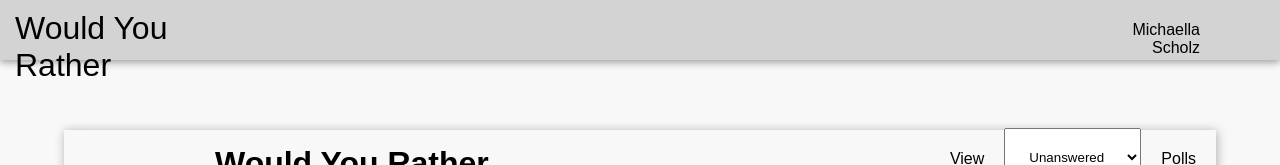
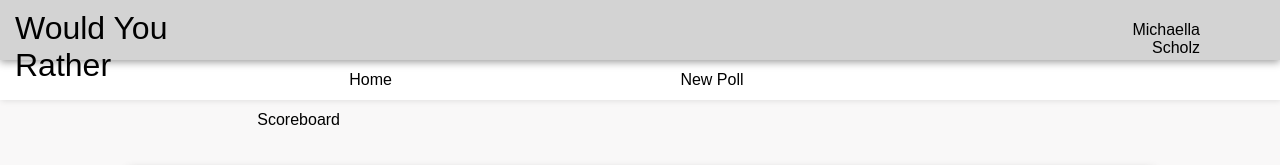
Before and after one commit to mattrobertson14/would-you-rather, a React app in the folder frontend/: page / in a window 1280 px wide. Both pictures are taken after a click on the element "Michaella Scholz". Shown: the top 165 px of the page. Built offline with nearby package versions, Linux system fonts and the light colour scheme; a web font is replaced by a local one.

Commit message:
added navbar and app navigation

```diff
--- a/frontend/src/components/App/App.js
+++ b/frontend/src/components/App/App.js
@@ -1,7 +1,7 @@
 import React, { Component } from 'react';
 import './App.css';
 import { connect } from 'react-redux';
-import { Header, Body, Login } from '../'
+import { Header, Navbar, Body, Login } from '../'
 
 class App extends Component {
 
@@ -10,7 +10,10 @@ class App extends Component {
       <div className="App">
         <Header />
         { this.props.user?
-          <Body />
+          <span>
+            <Navbar />
+            <Body />
+          </span>
           :
           <Login />
         }
--- a/frontend/src/components/Body/Body.css
+++ b/frontend/src/components/Body/Body.css
@@ -1,6 +1,7 @@
 .Body {
   position: relative;
-  width: 90%;
+  background-color: white;
+  width: 80%;
   top: 70px;
   padding: 0px;
   margin: 0px auto;
--- a/frontend/src/components/Header/Header.css
+++ b/frontend/src/components/Header/Header.css
@@ -6,6 +6,7 @@
   margin: 0px;
   background-color: lightgrey;
   box-shadow: 0px 2px 8px rgba(0,0,0,.4);
+  z-index: 200;
 }
 
 .HeaderTitle {
--- /dev/null
+++ b/frontend/src/components/Navbar/Navbar.css
@@ -0,0 +1,29 @@
+.Navbar {
+  position: relative;
+  height: 40px;
+  width: 100%;
+  background-color: white;
+  z-index: 0;
+  box-shadow: 1px 1px 6px rgba(0,0,0,.1);
+}
+
+.Navbar .options {
+  position: relative;
+  width: 80%;
+  height: 100%;
+  margin: 0px auto;
+}
+
+.Navbar .options a {
+  position: relative;
+  display: inline-block;
+  width: 33.33%;
+  text-align: center;
+  text-decoration: none;
+  color: black;
+  padding: 11px 0px;
+}
+
+.Navbar .options a:hover {
+  background-color: rgba(0,0,0,.1);
+}
--- /dev/null
+++ b/frontend/src/components/Navbar/Navbar.js
@@ -0,0 +1,21 @@
+import React from 'react';
+import './Navbar.css';
+//import propTypes from 'prop-types';
+import { Link } from 'react-router-dom';
+
+const Navbar = () => {
+
+  return (
+    <div className="Navbar">
+      <div className='options'>
+        <Link to='/'>Home</Link>
+        <Link to='/new-poll'>New Poll</Link>
+        <Link to='/scoreboard'>Scoreboard</Link>
+      </div>
+    </div>
+  )
+}
+
+//Navbar.propTypes = {}
+
+export default Navbar;
--- a/frontend/src/components/index.js
+++ b/frontend/src/components/index.js
@@ -5,6 +5,7 @@ export {default as Home} from "./Home/Home.js"
 export {default as Leaderboard} from "./Leaderboard/Leaderboard.js"
 export {default as Login} from "./Login/Login.js"
 export {default as LoginOption} from "./LoginOption/LoginOption.js"
+export {default as Navbar} from "./Navbar/Navbar.js"
 export {default as NewPoll} from "./NewPoll/NewPoll.js"
 export {default as Poll} from "./Poll/Poll.js"
 export {default as PollDetails} from "./PollDetails/PollDetails.js"
```
